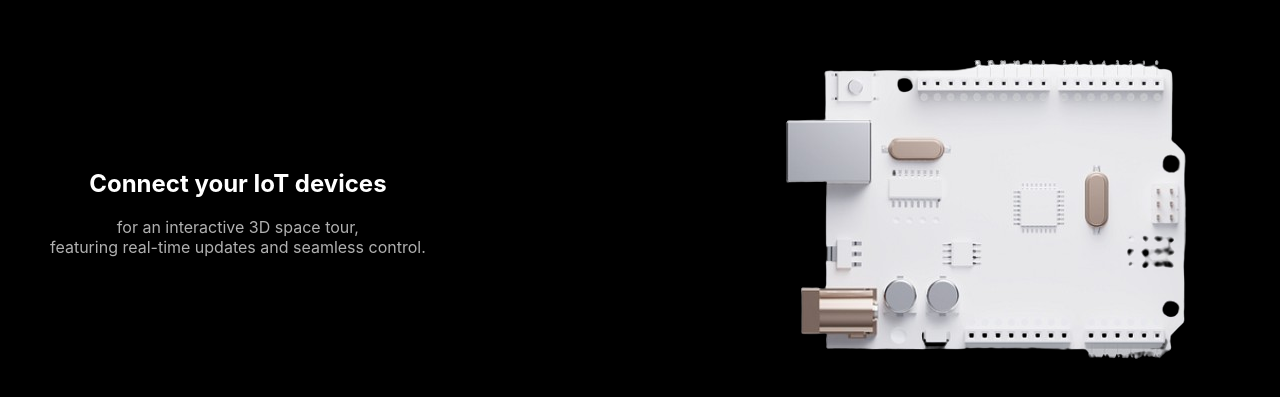
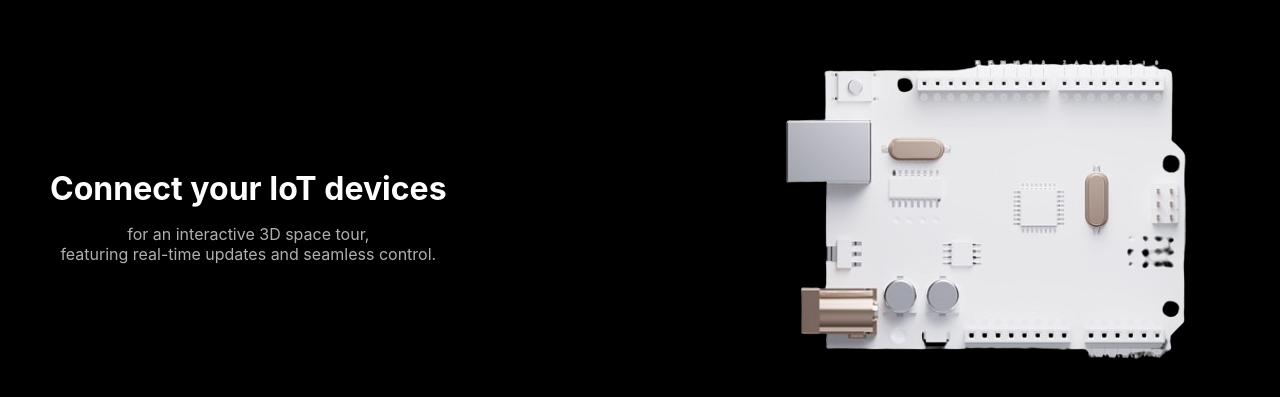
Before and after one commit to kawthar-shameseldeen/Space-Journey-Front, a React (Create React App) app in the folder space-journey/: page /iot in a window 1280 px wide. Shown: the part 237-634 px from the top of the page. Built offline with nearby package versions, Linux system fonts and the light colour scheme.

Commit message:
added iot h2 style

```diff
--- a/space-journey/src/pages/iot/iot.css
+++ b/space-journey/src/pages/iot/iot.css
@@ -10,3 +10,7 @@
 .iot-content {
     max-width: 50%;
 }
+.iot-content h2 {
+    font-size: 2rem;
+    margin-bottom: 10px;
+}
```
